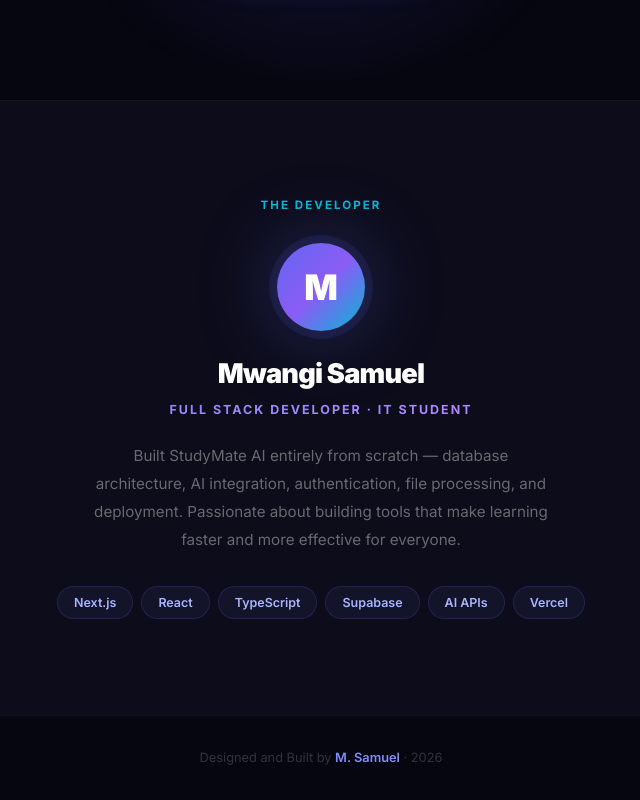
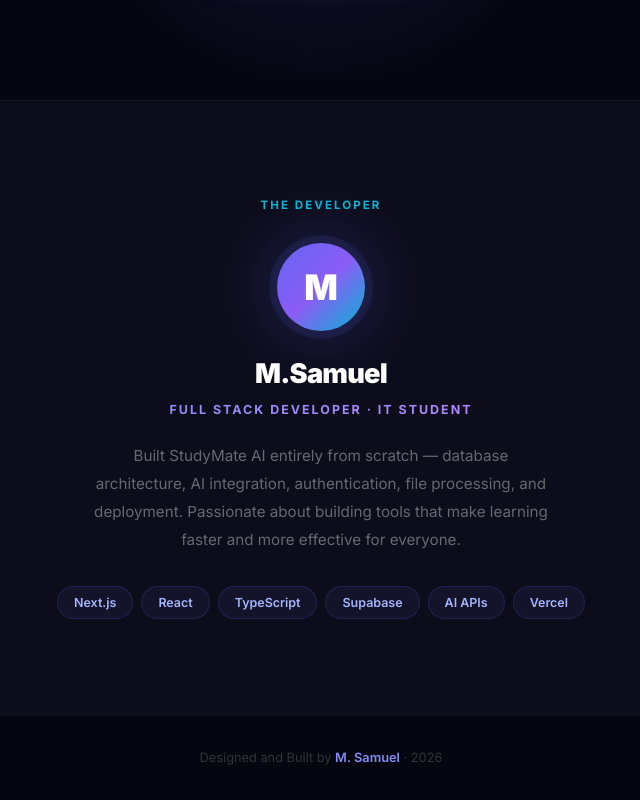
Before and after one commit to lukasocampos1-oss/studymate-ai, a Next.js app: page / in a window 1280 px wide. Shown: the part 3244-4044 px from the top of the page, without its empty margins (319-959 px from the left). Built offline with nearby package versions, Linux system fonts and the light colour scheme.

Commit message:
Stunning dark landing page with animations and developer section

```diff
--- a/src/app/page.tsx
+++ b/src/app/page.tsx
@@ -272,7 +272,7 @@ export default function Home() {
         <div className={`dev-inner fade-up ${visible.dev ? 'visible' : ''}`}>
           <p style={{ fontSize: '0.72rem', fontWeight: 700, letterSpacing: '0.18em', textTransform: 'uppercase', color: '#06b6d4', marginBottom: '1.8rem' }}>The Developer</p>
           <div className="dev-avatar">M</div>
-          <div className="dev-name">Mwangi Samuel</div>
+          <div className="dev-name">M.Samuel</div>
           <div className="dev-role">Full Stack Developer · IT Student</div>
           <p className="dev-bio">
             Built StudyMate AI entirely from scratch — database architecture, AI integration, authentication, file processing, and deployment. Passionate about building tools that make learning faster and more effective for everyone.
```
